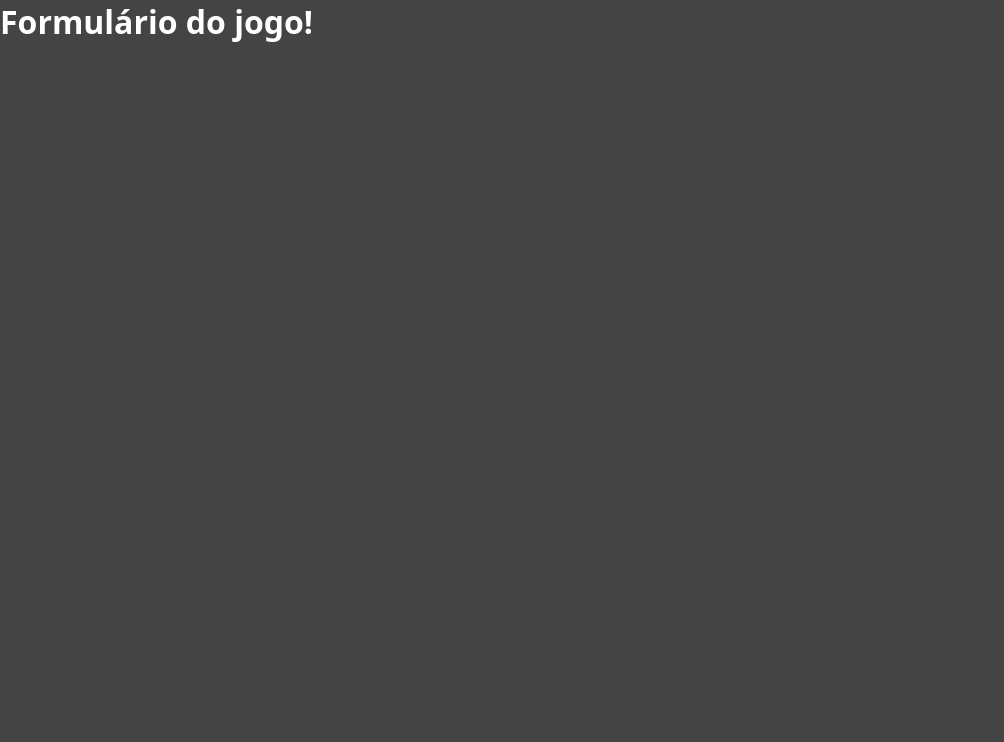
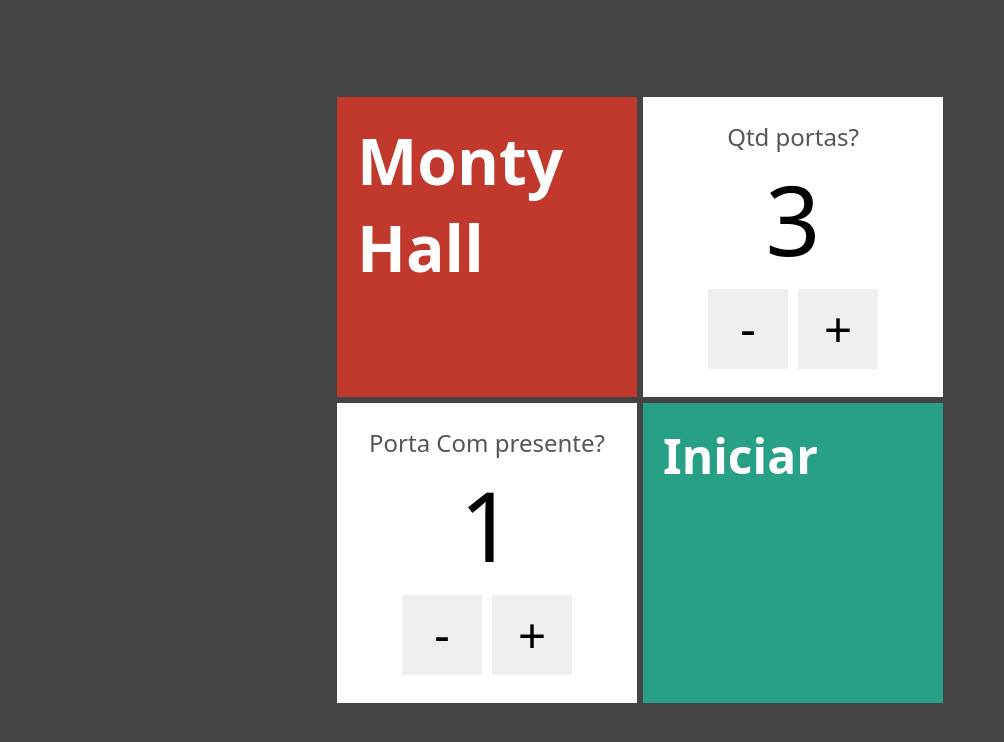
Before and after one commit to BerPGR/nextjs-porta-premiada, a Next.js app: page / in a window 1280 px wide. Shown: the top 742 px of the page, without its empty margins (0-1004 px from the left). Built offline with nearby package versions, Linux system fonts and the light colour scheme.

Commit message:
Finalizado projeto com formulario e validações finais

```diff
--- /dev/null
+++ b/components/Cartao.tsx
@@ -0,0 +1,15 @@
+import styles from '../styles/Cartao.module.css'
+
+interface CartaoProps {
+    bgcolor?: string
+    children?: any
+}
+
+export default function Cartao(props: CartaoProps) {
+    return (
+        <div className={styles.cartao}
+            style={{backgroundColor: props.bgcolor ?? '#fff'}}>
+            {props.children}
+        </div>
+    )
+}
--- /dev/null
+++ b/components/EntradaNumerica.tsx
@@ -0,0 +1,24 @@
+import styles from '../styles/EntradaNumerica.module.css'
+
+interface EntradaNumericaProps {
+    text: string
+    value: number
+    onChange: (newValue: number) => void
+}
+
+export default function EntradaNumerica(props: EntradaNumericaProps) {
+
+    const dec = () => props.onChange(props.value -1)
+    const inc = () => props.onChange(props.value + 1)
+
+    return (
+        <div className={styles.entradaNumerica}>
+            <span className={styles.text}>{props.text}</span>
+            <span className={styles.value}>{props.value}</span>
+            <div className={styles.botoes}>
+                <button className={styles.btn} onClick={dec}>-</button>
+                <button className={styles.btn} onClick={inc}>+</button>
+            </div>
+        </div>
+    )
+}
--- a/pages/index.tsx
+++ b/pages/index.tsx
@@ -1,14 +1,36 @@
-import React from "react";
-import PortaModel from "../model/porta";
-import Porta from "../components/Porta";
-import Presente from "../components/Presente";
-import { useState } from "react";
-import { atualizarPortas, criarPortas } from "../functions/portas";
+import React, { useState } from "react";
+import Cartao from "../components/Cartao";
+import styles from '../styles/Formulario.module.css'
+import Link from "next/link";
+import EntradaNumerica from "../components/EntradaNumerica";
 
-export default function Home() {
+export default function Form() {
+
+  const [qtdPortas, setQtdPortas] = useState(3)
+  const [comPresente, setComPresente] = useState(1)
+
   return (
-    <div style={{display: 'flex'}}>
-      <h1>Formulário do jogo!</h1>
+    <div className={styles.formulario}>
+      <div>
+        <Cartao bgcolor="#c0392c">
+          <h1>Monty Hall</h1>
+        </Cartao>
+        <Cartao>
+          <EntradaNumerica value={qtdPortas} text="Qtd portas?" onChange={novaQtd => setQtdPortas(novaQtd)}/>
+        </Cartao>
+      </div>
+
+      <div>
+        <Cartao>
+        <EntradaNumerica value={comPresente} text="Porta Com presente?" onChange={novaPortaComPresente => setComPresente(novaPortaComPresente)}/>
+        </Cartao>
+        <Cartao bgcolor="#28a085">
+          <Link href={`/jogo/${qtdPortas}/${comPresente}`}>
+            <h2 className={styles.link}>Iniciar</h2>
+          </Link>
+        </Cartao>
+      </div>
+
     </div>
   )
 }
--- /dev/null
+++ b/styles/Cartao.module.css
@@ -0,0 +1,9 @@
+.cartao {
+    display: flex;
+    width: 300px;
+    height: 300px;
+    color: #fff;
+    margin: 3px;
+    font-size: 2rem;
+    padding: 20px;
+}
--- /dev/null
+++ b/styles/EntradaNumerica.module.css
@@ -0,0 +1,32 @@
+.entradaNumerica {
+    display: flex;
+    flex: 1;
+    color: #000;
+    flex-direction: column;
+    align-items: center;
+    justify-content: center;
+}
+
+.text {
+    color: #555;
+    font-size: 1.5rem;
+}
+
+.value {
+    font-size: 6rem;
+}
+
+.botoes {
+    display: flex;
+}
+
+.btn {
+    display: flex;
+    justify-content: center;
+    align-items: center;
+    font-size: 3rem;
+    height: 80px;
+    width: 80px;
+    margin: 5px;
+    border: none;
+}
--- /dev/null
+++ b/styles/Formulario.module.css
@@ -0,0 +1,19 @@
+.formulario {
+    display: flex;
+    flex-direction: column;
+    justify-content: center;
+    align-items: center;
+    height: 100vh;
+}
+
+.formulario > div {
+    display: flex;
+}
+
+.link {
+    display: flex;
+    justify-content: center;
+    align-items: center;
+    margin: 0;
+    cursor: pointer;
+}
```
Also changed, not shown: pages/jogo/[portas]/[temPresente].tsx (+14 -2 lines), components/Presente.tsx (renamed from components/Presente.jsx).
